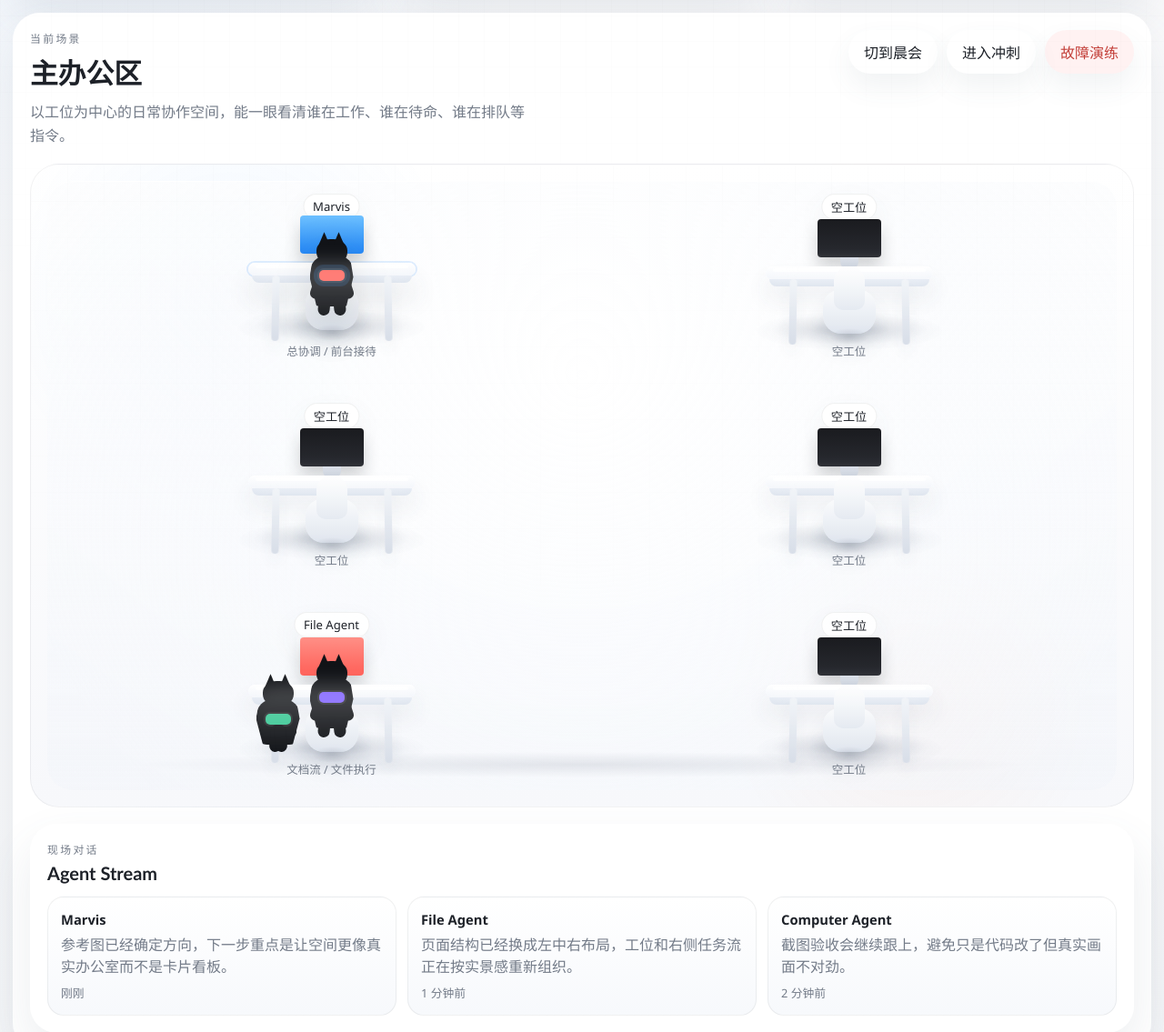
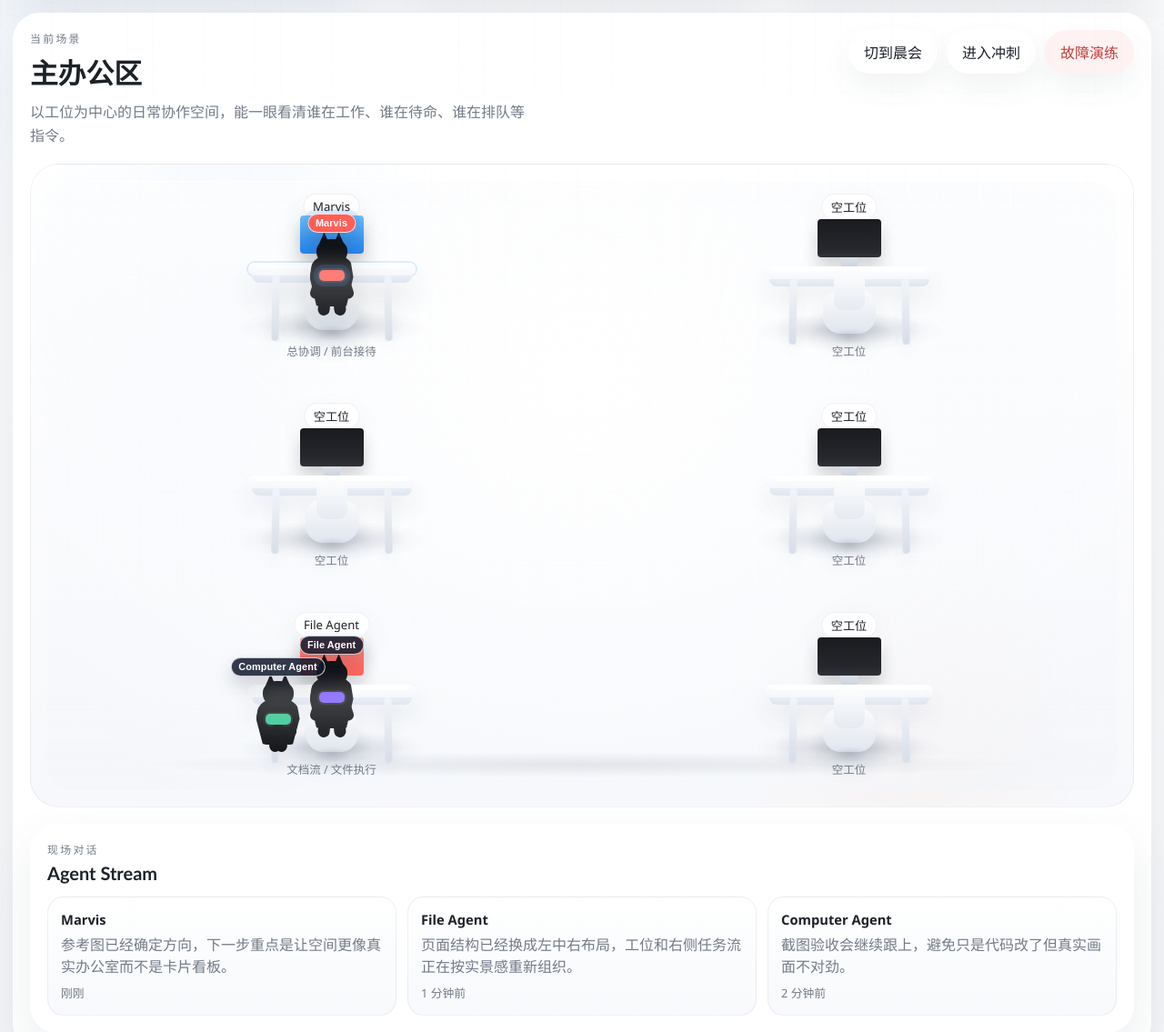
Before and after one commit to caojian888/QuoteAgentAssistant, a Python web app: template templates/agent-office.html in a window 1280 px wide. Shown: the part 347-1482 px from the top of the page at 91% size. Run offline with Jinja, Linux system fonts and the light colour scheme; the template is opened without the code that fills it, so the values that code supplies are empty.

Commit message:
Show agent names on office figures

```diff
--- a/static/agent-office/script.js
+++ b/static/agent-office/script.js
@@ -545,6 +545,7 @@
       aria-label="查看 ${escapeHtml(agent.name)}"
       style="--agent-accent:${agent.accent};"
     >
+      <span class="agent-name-tag">${escapeHtml(agent.name)}</span>
       <span class="agent-head"></span>
       <span class="agent-arm left"></span>
       <span class="agent-arm right"></span>
@@ -570,11 +571,12 @@
     const monitorTone = occupant ? occupant.monitor : "";
     const stationClass = occupant ? "occupied" : "empty";
     const activeClass = occupant && station.occupant === app.activeAgentId ? "active" : "";
+    const stationLabel = occupant ? occupant.name : station.label;
     const caption = occupant ? occupant.role : station.label;
 
     return `
       <article class="desk-slot ${stationClass} ${activeClass}">
-        <span class="desk-label">${escapeHtml(station.label)}</span>
+        <span class="desk-label">${escapeHtml(stationLabel)}</span>
         <div class="desk-set">
           <span class="desk-shadow"></span>
           <span class="monitor ${monitorTone}"></span>
--- a/static/agent-office/styles.css
+++ b/static/agent-office/styles.css
@@ -785,8 +785,42 @@
 .agent-figure .agent-torso,
 .agent-figure .agent-panel,
 .agent-figure .agent-arm,
-.agent-figure .agent-leg {
+.agent-figure .agent-leg,
+.agent-figure .agent-name-tag {
   position: absolute;
+}
+
+.agent-name-tag {
+  left: 50%;
+  top: -20px;
+  z-index: 6;
+  max-width: 118px;
+  min-height: 20px;
+  transform: translateX(-50%);
+  border: 1px solid rgba(255, 255, 255, 0.74);
+  border-radius: 999px;
+  padding: 3px 8px;
+  background: rgba(18, 26, 46, 0.86);
+  color: #fff;
+  font-size: 0.68rem;
+  font-weight: 800;
+  line-height: 1.2;
+  letter-spacing: 0.01em;
+  overflow: hidden;
+  pointer-events: none;
+  text-overflow: ellipsis;
+  white-space: nowrap;
+  box-shadow: 0 10px 20px rgba(18, 26, 46, 0.18);
+}
+
+.agent-figure.active .agent-name-tag {
+  background: var(--agent-accent, #3a97ff);
+  box-shadow: 0 0 0 5px rgba(58, 151, 255, 0.14), 0 12px 22px rgba(18, 26, 46, 0.2);
+}
+
+.agent-figure.standing .agent-name-tag {
+  top: -18px;
+  max-width: 126px;
 }
 
 .agent-head {
```
